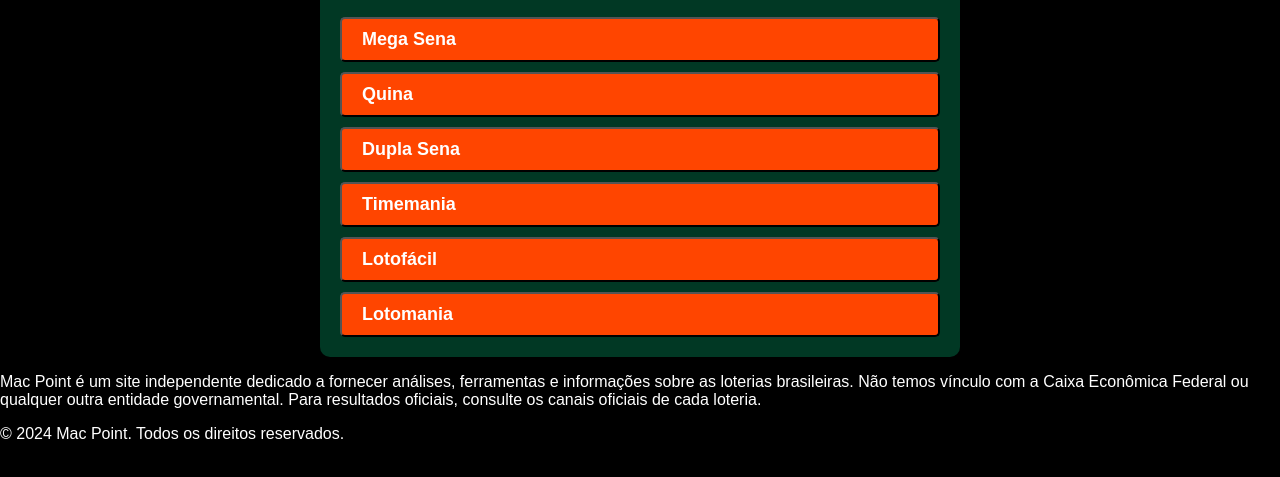
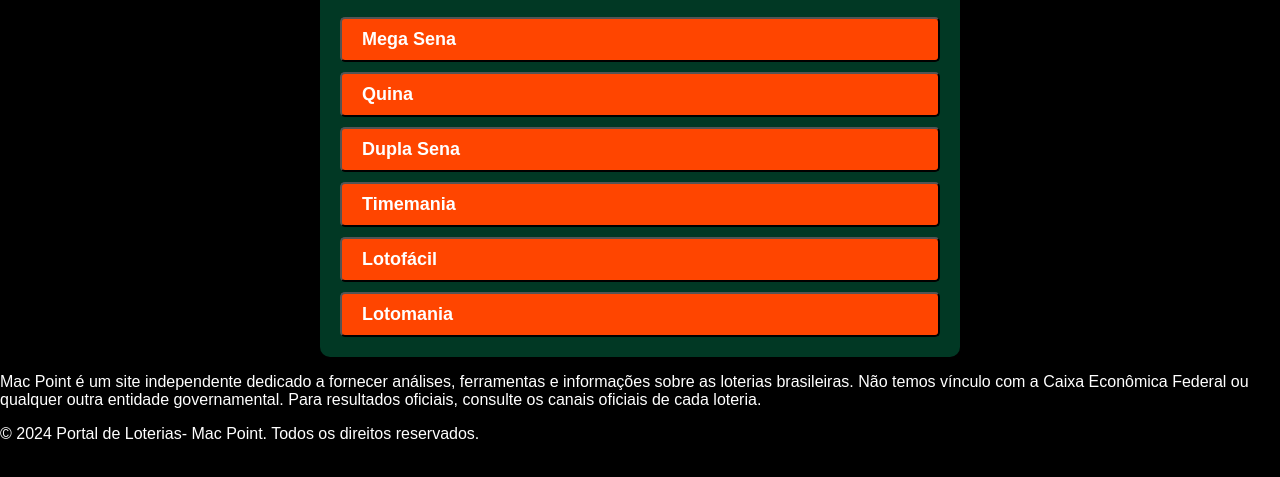
Before and after one commit to Macklinger/Mac-Point2024, a plain HTML site: page index.html in a window 1280 px wide. Shown: the part 247-724 px from the top of the page. Drawn offline with Linux system fonts and the light colour scheme.

Commit message:
Update index.html

```diff
--- a/index.html
+++ b/index.html
@@ -162,7 +162,7 @@
  <!-- Rodapé -->
   <footer>
     <p>Mac Point é um site independente dedicado a fornecer análises, ferramentas e informações sobre as loterias brasileiras. Não temos vínculo com a Caixa Econômica Federal ou qualquer outra entidade governamental. Para resultados oficiais, consulte os canais oficiais de cada loteria.</p>
-    <p>© 2024 Mac Point. Todos os direitos reservados.</p>
+    <p>© 2024 Portal de Loterias- Mac Point. Todos os direitos reservados.</p>
   </footer>
 
 
```
